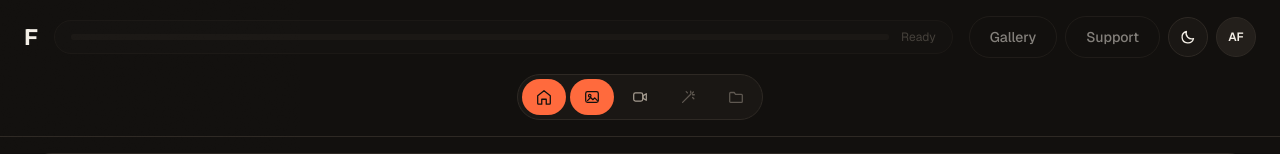
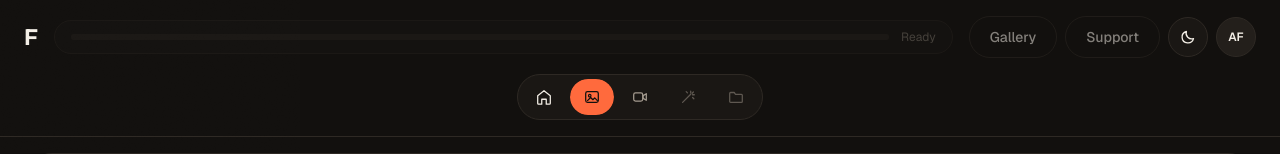
Before and after one commit to AasirFarrukh/fomi-studio, a Next.js app: page / in a window 1280 px wide. Shown: the top 154 px of the page. Built offline with nearby package versions, Linux system fonts and the light colour scheme.

Commit message:
feat: slide the icon nav indicator and fill it with generation progress

```diff
--- a/src/app/globals.css
+++ b/src/app/globals.css
@@ -218,6 +218,52 @@ body {
     background-color var(--duration-mode) ease;
 }
 
+/*
+ * One element, two readings. Idle it is a solid ember pill parked over the
+ * selected mode (44px slot, 48px pitch — w-11 buttons in a gap-1 p-1 row).
+ * Pending it drops to a hairline rail across the whole nav and the inner fill
+ * scales to `progress`, so a half-finished run can never be mistaken for a
+ * selected tab.
+ */
+.nav-indicator {
+  position: absolute;
+  left: 4px;
+  top: 4px;
+  z-index: 0;
+  width: 44px;
+  height: calc(100% - 8px);
+  overflow: hidden;
+  border-radius: var(--radius-chip);
+  background: color-mix(in srgb, var(--color-accent-fill) 18%, transparent);
+  pointer-events: none;
+  transform: translateX(calc(var(--slot) * 48px));
+  transition:
+    transform var(--duration-slow) var(--ease-spring),
+    width var(--duration-slow) var(--ease-out-expo),
+    height var(--duration-slow) var(--ease-out-expo),
+    top var(--duration-slow) var(--ease-out-expo),
+    background-color var(--duration-mode) ease;
+}
+
+.nav-indicator[data-pending] {
+  top: calc(100% - 7px);
+  width: calc(100% - 8px);
+  height: 3px;
+  transform: translateX(0);
+}
+
+.nav-indicator-fill {
+  display: block;
+  height: 100%;
+  width: 100%;
+  border-radius: inherit;
+  background: var(--color-accent-fill);
+  transform-origin: left center;
+  transition:
+    transform var(--duration-base) var(--ease-out-expo),
+    background-color var(--duration-mode) ease;
+}
+
 .press-spring:active {
   transform: scale(0.97);
   transition: transform var(--duration-fast) var(--ease-spring);
@@ -243,6 +289,8 @@ body {
   }
 
   .tab-indicator,
+  .nav-indicator,
+  .nav-indicator-fill,
   .press-spring:active,
   .disclosure-content {
     transition-duration: 0.01ms;
--- a/src/components/layout/IconNav.js
+++ b/src/components/layout/IconNav.js
@@ -1,3 +1,5 @@
+"use client";
+
 const ICONS = {
   home: (
     <path
@@ -48,33 +50,58 @@ function NavIcon({ name }) {
   );
 }
 
-export function IconNav({ mode, onModeChange }) {
+function iconTone(item, pending) {
+  if (item.disabled) return "text-muted/50 cursor-not-allowed";
+  if (item.selected) return pending ? "text-accent" : "text-on-accent";
+  if (item.here) return "text-ink";
+  return "text-muted hover:text-ink hover:bg-raised";
+}
+
+export function IconNav({ mode, onModeChange, status, progress }) {
   const items = [
-    { key: "home", label: "Home", current: true },
-    { key: "image", label: "Images", current: mode === "image", onClick: () => onModeChange("image") },
-    { key: "video", label: "Videos", current: mode === "video", onClick: () => onModeChange("video") },
+    { key: "home", label: "Home", here: true },
+    { key: "image", label: "Images", selected: mode === "image", onClick: () => onModeChange("image") },
+    { key: "video", label: "Videos", selected: mode === "video", onClick: () => onModeChange("video") },
     { key: "wand", label: "Edit", disabled: true },
     { key: "folder", label: "Projects", disabled: true },
   ];
 
+  // The indicator only ever sits on a mode tab, so it can never disagree with
+  // the composer; Home marks "you are here" with ink instead of the ember pill.
+  const selectedIndex = items.findIndex((item) => item.selected);
+
+  // Pending owns the indicator until the run settles — a finished run reads as
+  // idle on the same frame progress lands on 1.
+  const pending = status === "loading" && progress < 1;
+
   return (
-    <nav aria-label="Studio sections" className="flex items-center gap-1 rounded-chip border border-line bg-surface p-1">
+    <nav
+      aria-label="Studio sections"
+      className="relative flex items-center gap-1 rounded-chip border border-line bg-surface p-1"
+    >
+      <span
+        aria-hidden="true"
+        className="nav-indicator"
+        data-pending={pending || undefined}
+        style={{ "--slot": selectedIndex }}
+      >
+        <span
+          className="nav-indicator-fill"
+          style={{ transform: `scaleX(${pending ? progress : 1})` }}
+        />
+      </span>
+
       {items.map((item) => (
         <button
           key={item.key}
           type="button"
           aria-label={item.label}
-          aria-current={item.current ? "page" : undefined}
+          aria-current={item.here ? "page" : undefined}
+          aria-pressed={item.selected === undefined ? undefined : item.selected}
           aria-disabled={item.disabled || undefined}
           title={item.disabled ? `${item.label} — coming soon` : item.label}
           onClick={item.disabled ? undefined : item.onClick}
-          className={`flex h-9 w-11 items-center justify-center rounded-chip transition-colors duration-mode ${
-            item.disabled
-              ? "text-muted/50 cursor-not-allowed"
-              : item.current
-                ? "bg-accent-fill text-on-accent"
-                : "text-muted hover:text-ink hover:bg-raised"
-          }`}
+          className={`relative z-10 flex h-9 w-11 items-center justify-center rounded-chip transition-colors duration-mode ${iconTone(item, pending)}`}
         >
           <NavIcon name={item.key} />
         </button>
--- a/src/components/layout/SiteHeader.js
+++ b/src/components/layout/SiteHeader.js
@@ -28,7 +28,12 @@ export function SiteHeader({ mode, onModeChange, status, progress, stage }) {
       </div>
 
       <div className="flex justify-center">
-        <IconNav mode={mode} onModeChange={onModeChange} />
+        <IconNav
+          mode={mode}
+          onModeChange={onModeChange}
+          status={status}
+          progress={progress}
+        />
       </div>
     </header>
   );
```
